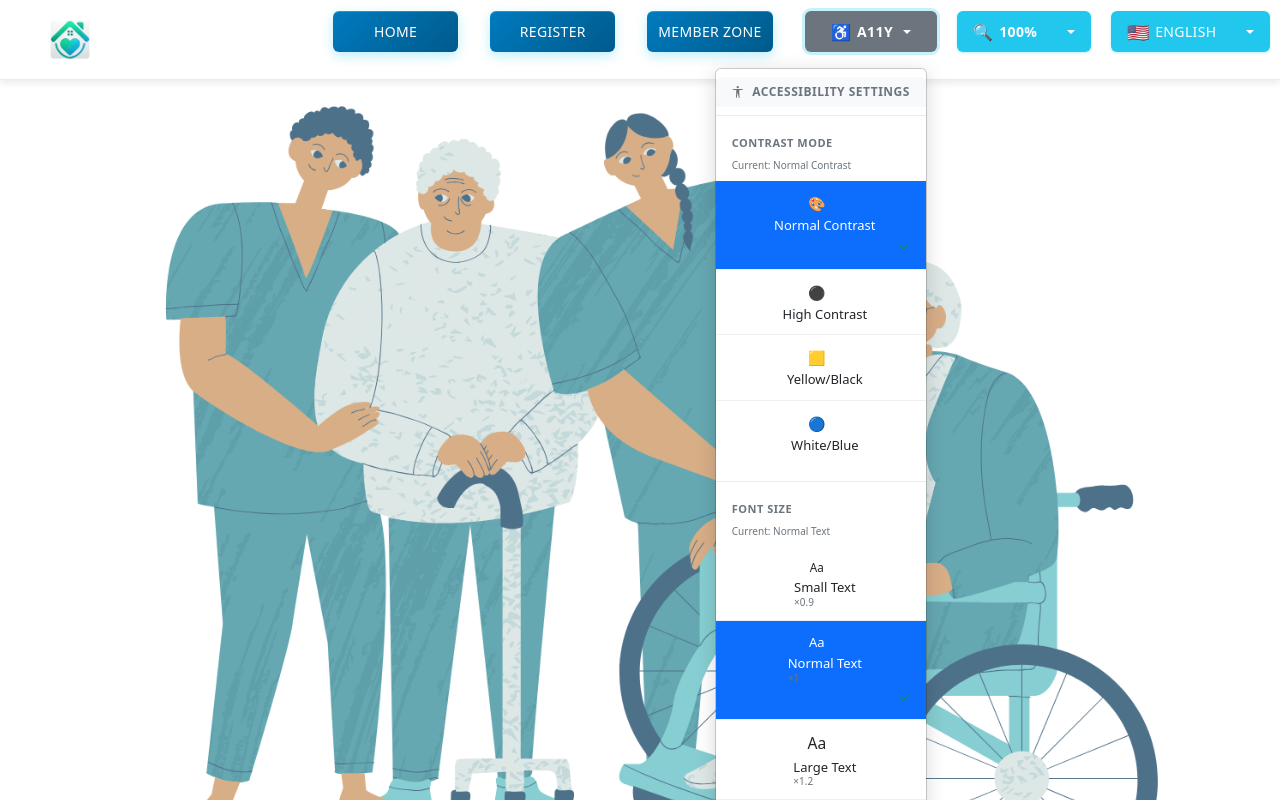
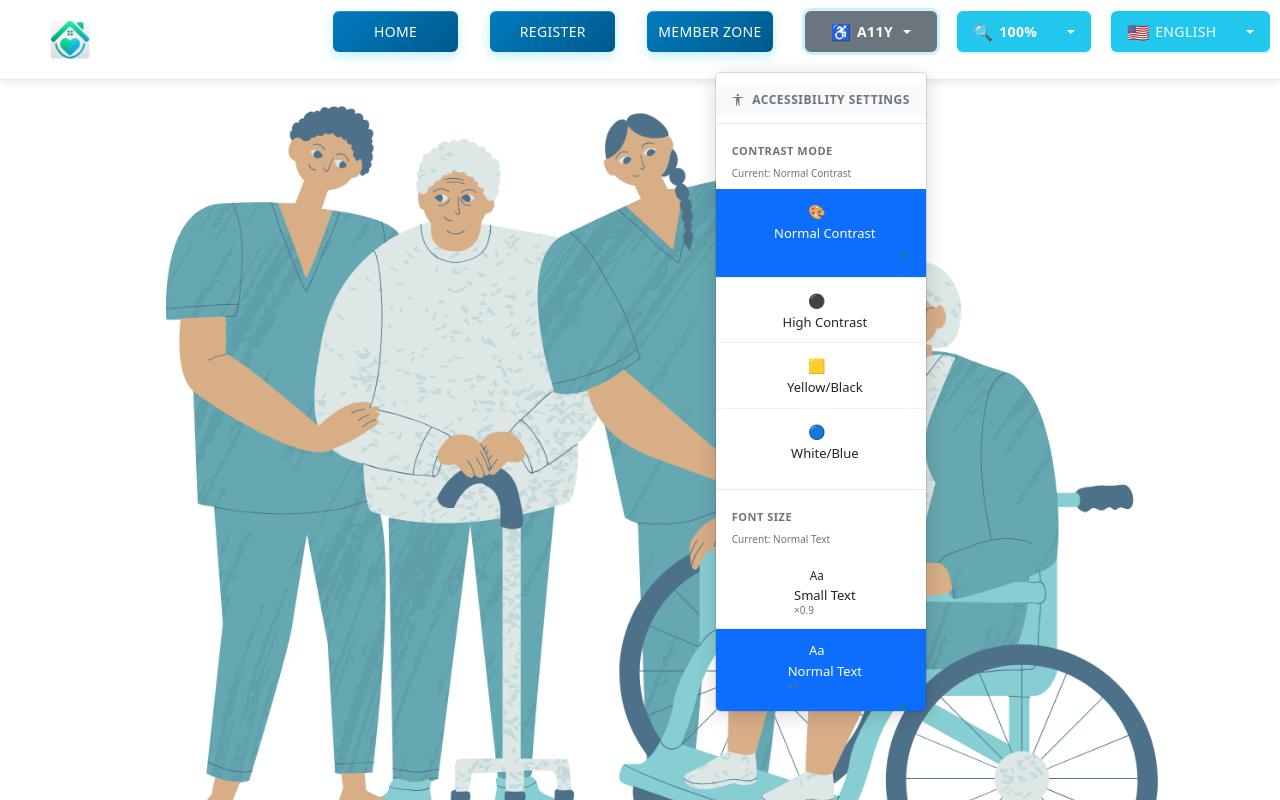
Before and after one commit to BounouKha/CareLink, a React (Create React App) app in the folder carelink-front/: page / in a window 1280 px wide. Both pictures are taken after a click on the button "Accessibility controls". Shown: the top 800 px of the page. Built offline with nearby package versions, Linux system fonts and the light colour scheme.

Commit message:
Fixed profile creation in admin Panel

```diff
--- a/carelink-front/src/admin/CreateAdministrativeModal.js
+++ b/carelink-front/src/admin/CreateAdministrativeModal.js
@@ -55,7 +55,7 @@ const CreateAdministrativeModal = ({ userId, onClose, onProfileCreated }) => {
                         </h4>
                         <button type="button" className="btn-close" onClick={onClose}></button>
                     </div>
-                    <form onSubmit={handleSubmit}>
+                    <form onSubmit={handleSubmit} id="administrativeForm">
                         <div className="modal-body">
                             <div className="card border-0 shadow-sm">
                                 <div className="card-header bg-warning bg-opacity-10 border-0">
@@ -89,7 +89,7 @@ const CreateAdministrativeModal = ({ userId, onClose, onProfileCreated }) => {
                                 <i className="fas fa-times me-2"></i>
                                 Cancel
                             </button>
-                            <button type="submit" className="btn btn-primary">
+                            <button type="submit" className="btn btn-primary" form="administrativeForm">
                                 <i className="fas fa-save me-2"></i>
                                 Create Profile
                             </button>
--- a/carelink-front/src/admin/CreatePatientModal.js
+++ b/carelink-front/src/admin/CreatePatientModal.js
@@ -64,7 +64,7 @@ const CreatePatientModal = ({ userId, onClose, onProfileCreated }) => {
                         <button type="button" className="btn-close" onClick={onClose}></button>
                     </div>
                     <div className="modal-body">
-                        <form onSubmit={handleSubmit}>
+                        <form onSubmit={handleSubmit} id="patientForm">
                             <div className="card border-0 shadow-sm mb-4">
                                 <div className="card-header bg-success bg-opacity-10 border-0">
                                     <h5 className="card-title mb-0">
--- a/carelink-front/src/components/AccessibilityControls.css
+++ b/carelink-front/src/components/AccessibilityControls.css
@@ -57,6 +57,8 @@
   right: 0;
   z-index: 1050;
   min-width: 280px;
+  max-width: 320px;
+  max-height: 80vh; /* Limit height to 80% of viewport */
   padding: 12px 0;
   margin: 4px 0 0;
   background: white;
@@ -67,6 +69,8 @@
   visibility: hidden;
   transform: translateY(-10px);
   transition: all 0.2s ease;
+  overflow-y: auto; /* Enable vertical scrolling */
+  overflow-x: hidden; /* Hide horizontal scrollbar */
 }
 
 .accessibility-dropdown.show {
@@ -284,6 +288,31 @@
   border-color: var(--border-color) !important;
 }
 
+/* Custom scrollbar for accessibility dropdown */
+.accessibility-dropdown::-webkit-scrollbar {
+  width: 6px;
+}
+
+.accessibility-dropdown::-webkit-scrollbar-track {
+  background: #f1f1f1;
+  border-radius: 3px;
+}
+
+.accessibility-dropdown::-webkit-scrollbar-thumb {
+  background: #c1c1c1;
+  border-radius: 3px;
+}
+
+.accessibility-dropdown::-webkit-scrollbar-thumb:hover {
+  background: #a8a8a8;
+}
+
+/* For Firefox */
+.accessibility-dropdown {
+  scrollbar-width: thin;
+  scrollbar-color: #c1c1c1 #f1f1f1;
+}
+
 /* Mobile responsiveness */
 @media (max-width: 768px) {
   .accessibility-btn {
@@ -299,10 +328,47 @@
   .accessibility-dropdown {
     right: -20px;
     min-width: 250px;
+    max-width: 280px;
+    max-height: 70vh; /* Smaller max height on mobile */
+    border-radius: 12px;
+  }
+
+  .accessibility-section {
+    padding: 6px 0;
+  }
+
+  .accessibility-option {
+    padding: 12px 16px;
+    font-size: 14px;
+  }
+
+  .section-title {
+    font-size: 12px;
+    padding: 6px 16px;
+  }
+
+  .section-subtitle {
+    font-size: 11px;
+    padding: 0 16px;
+    margin-bottom: 6px;
   }
 }
 
-/* Hamburger menu styles */
+/* Very small screens */
+@media (max-height: 600px) {
+  .accessibility-dropdown {
+    max-height: 60vh; /* Even smaller on very short screens */
+  }
+}
+
+/* Landscape phones */
+@media (max-width: 768px) and (orientation: landscape) {
+  .accessibility-dropdown {
+    max-height: 50vh; /* Smaller height in landscape mode */
+  }
+}
+
+/* Hamburger menu styles - Enhanced scrolling */
 .homepage-buttons.open .accessibility-controls-dropdown {
   width: 100%;
   margin: 10px 0;
@@ -321,10 +387,12 @@
 .homepage-buttons.open .accessibility-dropdown {
   position: static;
   width: 100%;
+  max-height: 40vh; /* Limit height in hamburger menu */
   margin: 8px 0 0;
   box-shadow: inset 0 1px 3px rgba(0,0,0,0.1);
   background: #f8f9fa;
   border: 1px solid #e9ecef;
+  overflow-y: auto; /* Ensure scrolling works in hamburger menu too */
 }
 
 /* Focus improvements for accessibility */
@@ -349,3 +417,80 @@
 .accessibility-dropdown.show {
   animation: accessibilityDropdownSlide 0.2s ease-out;
 }
+
+/* Smooth scroll behavior */
+.accessibility-dropdown {
+  scroll-behavior: smooth;
+}
+
+/* Ensure sections have proper spacing for scrolling */
+.accessibility-section:first-of-type {
+  padding-top: 8px;
+}
+
+.accessibility-section:last-of-type {
+  padding-bottom: 8px;
+}
+
+/* Add visual indicator when content is scrollable */
+.accessibility-dropdown::before {
+  content: '';
+  position: sticky;
+  top: 0;
+  left: 0;
+  right: 0;
+  height: 2px;
+  background: linear-gradient(to right, transparent, rgba(34,199,238,0.3), transparent);
+  z-index: 1;
+  display: none;
+}
+
+.accessibility-dropdown:hover::before {
+  display: block;
+}
+
+/* Add visual indicator at bottom when scrollable */
+.accessibility-dropdown::after {
+  content: '';
+  position: sticky;
+  bottom: 0;
+  left: 0;
+  right: 0;
+  height: 2px;
+  background: linear-gradient(to right, transparent, rgba(34,199,238,0.3), transparent);
+  z-index: 1;
+  display: none;
+}
+
+.accessibility-dropdown:hover::after {
+  display: block;
+}
+
+/* Improve touch scrolling on mobile */
+.accessibility-dropdown {
+  -webkit-overflow-scrolling: touch; /* Smooth scrolling on iOS */
+}
+
+/* Better focus handling during scroll */
+.accessibility-option:focus {
+  outline: 2px solid #007bff;
+  outline-offset: -2px;
+  background: #e3f2fd;
+  z-index: 2;
+  position: relative;
+}
+
+/* Ensure keyboard navigation works well with scrolling */
+.accessibility-option:focus-visible {
+  scroll-margin-top: 10px;
+  scroll-margin-bottom: 10px;
+}
+
+/* Add padding for better scroll experience */
+.accessibility-dropdown .dropdown-header:first-child {
+  margin-top: 4px;
+}
+
+.accessibility-reset {
+  margin-bottom: 4px;
+}
--- a/carelink-front/src/components/AccessibilityControls.js
+++ b/carelink-front/src/components/AccessibilityControls.js
@@ -9,6 +9,7 @@ const AccessibilityControls = ({ className = '', style = {} }) => {
   const [fontSize, setFontSize] = useState(() => {
     return localStorage.getItem('carelink-font-size') || 'normal';
   });
+  const [isScrollable, setIsScrollable] = useState(false);
   const dropdownRef = useRef(null);
 
   const contrastModes = [
@@ -99,6 +100,75 @@ const AccessibilityControls = ({ className = '', style = {} }) => {
     }
   }, [isOpen]);
 
+  // Check if dropdown content is scrollable
+  useEffect(() => {
+    const checkScrollable = () => {
+      if (dropdownRef.current && isOpen) {
+        const dropdown = dropdownRef.current.querySelector('.accessibility-dropdown');
+        if (dropdown) {
+          const hasVerticalScrollbar = dropdown.scrollHeight > dropdown.clientHeight;
+          setIsScrollable(hasVerticalScrollbar);
+        }
+      }
+    };
+
+    if (isOpen) {
+      // Small delay to ensure DOM is updated
+      setTimeout(checkScrollable, 100);
+      window.addEventListener('resize', checkScrollable);
+
+      return () => {
+        window.removeEventListener('resize', checkScrollable);
+      };
+    }
+  }, [isOpen]);
+
+  // Enhanced position detection for mobile
+  const adjustDropdownPosition = () => {
+    if (dropdownRef.current && isOpen) {
+      const dropdown = dropdownRef.current.querySelector('.accessibility-dropdown');
+      const button = dropdownRef.current.querySelector('.accessibility-btn');
+
+      if (dropdown && button) {
+        const buttonRect = button.getBoundingClientRect();
+        const viewportHeight = window.innerHeight;
+        const dropdownHeight = dropdown.offsetHeight;
+
+        // Check if dropdown would go below viewport
+        const spaceBelow = viewportHeight - buttonRect.bottom;
+        const spaceAbove = buttonRect.top;
+
+        if (spaceBelow < dropdownHeight && spaceAbove > spaceBelow) {
+          // Position above the button
+          dropdown.style.top = 'auto';
+          dropdown.style.bottom = '100%';
+          dropdown.style.marginBottom = '4px';
+          dropdown.style.marginTop = '0';
+        } else {
+          // Position below the button (default)
+          dropdown.style.bottom = 'auto';
+          dropdown.style.top = '100%';
+          dropdown.style.marginTop = '4px';
+          dropdown.style.marginBottom = '0';
+        }
+      }
+    }
+  };
+
+  // Adjust position when opening
+  useEffect(() => {
+    if (isOpen) {
+      adjustDropdownPosition();
+      window.addEventListener('resize', adjustDropdownPosition);
+      window.addEventListener('scroll', adjustDropdownPosition, true);
+
+      return () => {
+        window.removeEventListener('resize', adjustDropdownPosition);
+        window.removeEventListener('scroll', adjustDropdownPosition, true);
+      };
+    }
+  }, [isOpen]);
+
   const getCurrentContrastLabel = () => {
     const mode = contrastModes.find(m => m.value === contrastMode);
     return mode ? mode.label : 'Normal';
@@ -124,7 +194,7 @@ const AccessibilityControls = ({ className = '', style = {} }) => {
         <span className="accessibility-text">A11y</span>
       </button>
 
-      <div className={`dropdown-menu accessibility-dropdown ${isOpen ? 'show' : ''}`}>
+      <div className={`dropdown-menu accessibility-dropdown ${isOpen ? 'show' : ''} ${isScrollable ? 'scrollable' : ''}`}>
         <h6 className="dropdown-header">
           <i className="bi bi-universal-access me-2"></i>
           Accessibility Settings
@@ -191,6 +261,16 @@ const AccessibilityControls = ({ className = '', style = {} }) => {
           <span className="option-icon me-2">🔄</span>
           <span className="option-label">Reset to Default</span>
         </button>
+
+        {/* Scroll indicator for small screens */}
+        {isScrollable && (
+          <div className="scroll-indicator">
+            <small className="text-muted text-center d-block p-2">
+              <i className="bi bi-arrows-vertical me-1"></i>
+              Scroll for more options
+            </small>
+          </div>
+        )}
       </div>
     </div>
   );
```
Also changed, not shown: carelink-front/src/admin/CreateFamilyPatientModal.js (+31 -5 lines).
